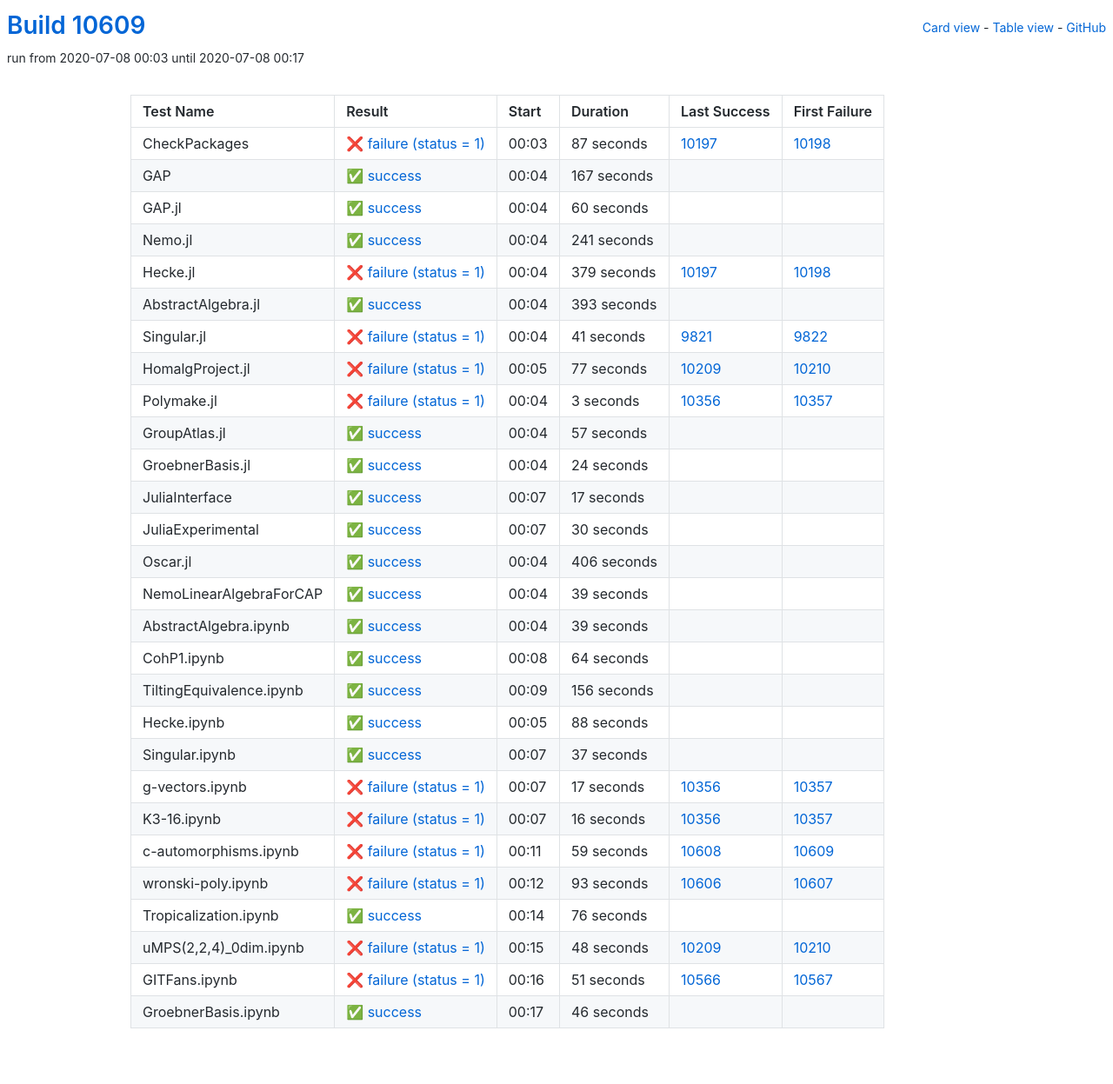
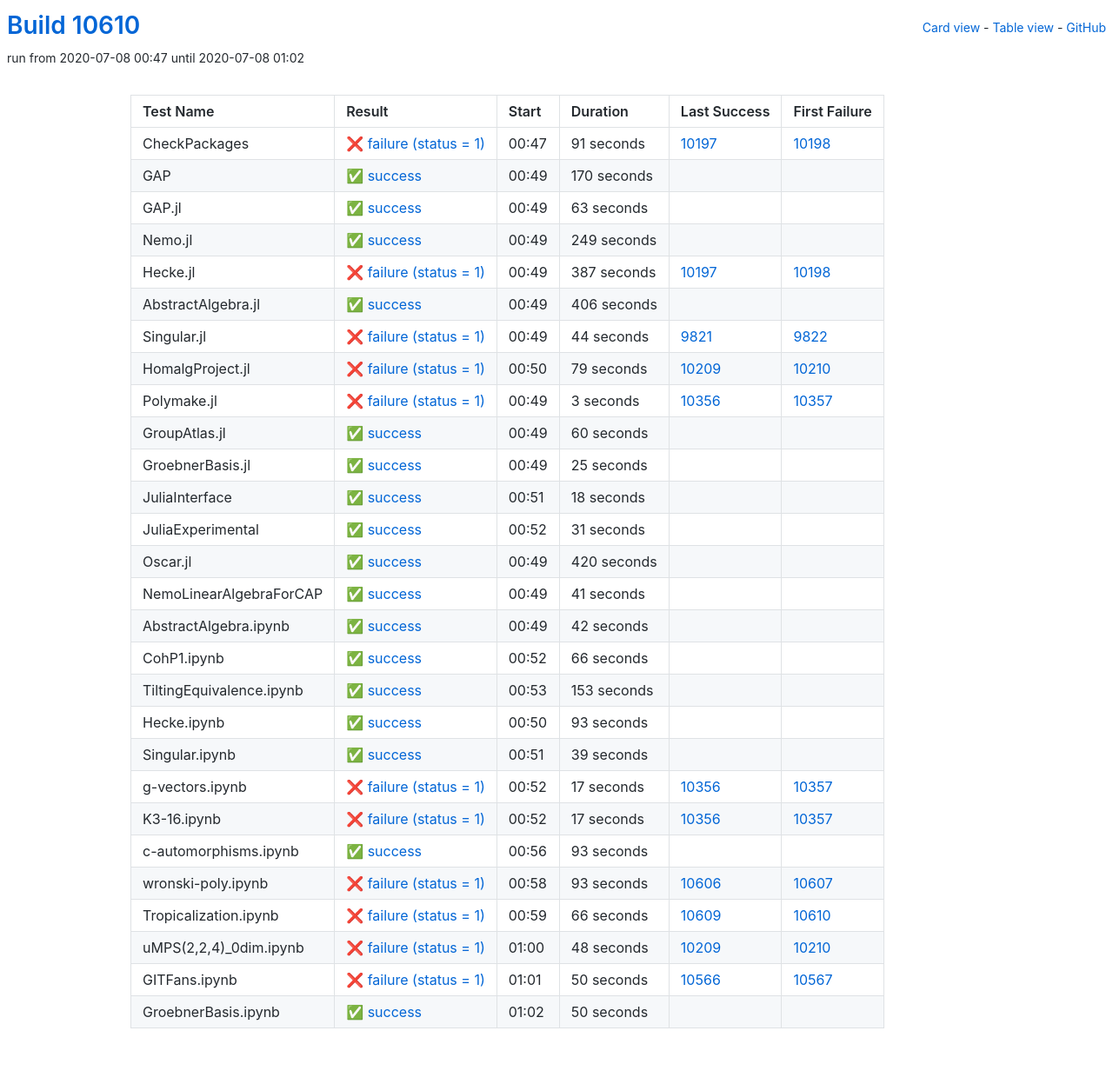
Before and after one commit to oscar-system/oscar-ci-status, a Jekyll site: the page built from table.html, in a window 1280 px wide. Shown: the whole page at 87% size. Built offline with Jekyll 4.4.1, drawn with Linux system fonts in a browser that asks for light colours.

Commit message:
Build #10610

```diff
--- a/_data/ci.yml
+++ b/_data/ci.yml
@@ -1,6 +1,6 @@
 ---
-build: 10609
-build_url: https://oscarci.mathematik.uni-kl.de/job/oscar/10609/
+build: 10610
+build_url: https://oscarci.mathematik.uni-kl.de/job/oscar/10610/
 job: oscar
 organization: oscar-system
 repo: oscar-ci-status
@@ -8,104 +8,104 @@
 tests:
 - name: CheckPackages
   id: checkpackages
-  log: https://oscarci.mathematik.uni-kl.de/job/oscar/10609/artifact/logs/build-10609/CheckPackages.log
-  start: 2020-07-08 00:03
+  log: https://oscarci.mathematik.uni-kl.de/job/oscar/10610/artifact/logs/build-10610/CheckPackages.log
+  start: 2020-07-08 00:47
   success: false
   exitcode: 1
   status: failure
-  duration: 87
+  duration: 91
   last_success: 10197
   last_success_url: https://oscarci.mathematik.uni-kl.de/job/oscar/10197/
   first_failure: 10198
   first_failure_url: https://oscarci.mathematik.uni-kl.de/job/oscar/10198/
 - name: GAP
   id: gap
-  log: https://oscarci.mathematik.uni-kl.de/job/oscar/10609/artifact/logs/build-10609/GAP.log
-  start: 2020-07-08 00:04
+  log: https://oscarci.mathematik.uni-kl.de/job/oscar/10610/artifact/logs/build-10610/GAP.log
+  start: 2020-07-08 00:49
   success: true
   exitcode: 0
   status: success
-  duration: 167
+  duration: 170
   last_success: false
   last_success_url:
   first_failure: false
   first_failure_url:
 - name: GAP.jl
   id: gap-jl
-  log: https://oscarci.mathematik.uni-kl.de/job/oscar/10609/artifact/logs/build-10609/GAP.jl.log
-  start: 2020-07-08 00:04
+  log: https://oscarci.mathematik.uni-kl.de/job/oscar/10610/artifact/logs/build-10610/GAP.jl.log
+  start: 2020-07-08 00:49
   success: true
   exitcode: 0
   status: success
-  duration: 60
+  duration: 63
   last_success: false
   last_success_url:
   first_failure: false
   first_failure_url:
 - name: Nemo.jl
   id: nemo-jl
-  log: https://oscarci.mathematik.uni-kl.de/job/oscar/10609/artifact/logs/build-10609/Nemo.jl.log
-  start: 2020-07-08 00:04
+  log: https://oscarci.mathematik.uni-kl.de/job/oscar/10610/artifact/logs/build-10610/Nemo.jl.log
+  start: 2020-07-08 00:49
   success: true
   exitcode: 0
   status: success
-  duration: 241
+  duration: 249
   last_success: false
   last_success_url:
   first_failure: false
   first_failure_url:
 - name: Hecke.jl
   id: hecke-jl
-  log: https://oscarci.mathematik.uni-kl.de/job/oscar/10609/artifact/logs/build-10609/Hecke.jl.log
-  start: 2020-07-08 00:04
+  log: https://oscarci.mathematik.uni-kl.de/job/oscar/10610/artifact/logs/build-10610/Hecke.jl.log
+  start: 2020-07-08 00:49
   success: false
   exitcode: 1
   status: failure
-  duration: 379
+  duration: 387
   last_success: 10197
   last_success_url: https://oscarci.mathematik.uni-kl.de/job/oscar/10197/
   first_failure: 10198
   first_failure_url: https://oscarci.mathematik.uni-kl.de/job/oscar/10198/
 - name: AbstractAlgebra.jl
   id: abstractalgebra-jl
-  log: https://oscarci.mathematik.uni-kl.de/job/oscar/10609/artifact/logs/build-10609/AbstractAlgebra.jl.log
-  start: 2020-07-08 00:04
+  log: https://oscarci.mathematik.uni-kl.de/job/oscar/10610/artifact/logs/build-10610/AbstractAlgebra.jl.log
+  start: 2020-07-08 00:49
   success: true
   exitcode: 0
   status: success
-  duration: 393
+  duration: 406
   last_success: false
   last_success_url:
   first_failure: false
   first_failure_url:
 - name: Singular.jl
   id: singular-jl
-  log: https://oscarci.mathematik.uni-kl.de/job/oscar/10609/artifact/logs/build-10609/Singular.jl.log
-  start: 2020-07-08 00:04
+  log: https://oscarci.mathematik.uni-kl.de/job/oscar/10610/artifact/logs/build-10610/Singular.jl.log
+  start: 2020-07-08 00:49
   success: false
   exitcode: 1
   status: failure
-  duration: 41
+  duration: 44
   last_success: 9821
   last_success_url: https://oscarci.mathematik.uni-kl.de/job/oscar/9821/
   first_failure: 9822
   first_failure_url: https://oscarci.mathematik.uni-kl.de/job/oscar/9822/
 - name: HomalgProject.jl
   id: homalgproject-jl
-  log: https://oscarci.mathematik.uni-kl.de/job/oscar/10609/artifact/logs/build-10609/HomalgProject.jl.log
-  start: 2020-07-08 00:05
+  log: https://oscarci.mathematik.uni-kl.de/job/oscar/10610/artifact/logs/build-10610/HomalgProject.jl.log
+  start: 2020-07-08 00:50
   success: false
   exitcode: 1
   status: failure
-  duration: 77
+  duration: 79
   last_success: 10209
   last_success_url: https://oscarci.mathematik.uni-kl.de/job/oscar/10209/
   first_failure: 10210
   first_failure_url: https://oscarci.mathematik.uni-kl.de/job/oscar/10210/
 - name: Polymake.jl
   id: polymake-jl
-  log: https://oscarci.mathematik.uni-kl.de/job/oscar/10609/artifact/logs/build-10609/Polymake.jl.log
-  start: 2020-07-08 00:04
+  log: https://oscarci.mathematik.uni-kl.de/job/oscar/10610/artifact/logs/build-10610/Polymake.jl.log
+  start: 2020-07-08 00:49
   success: false
   exitcode: 1
   status: failure
@@ -116,68 +116,128 @@
   first_failure_url: https://oscarci.mathematik.uni-kl.de/job/oscar/10357/
 - name: GroupAtlas.jl
   id: groupatlas-jl
-  log: https://oscarci.mathematik.uni-kl.de/job/oscar/10609/artifact/logs/build-10609/GroupAtlas.jl.log
-  start: 2020-07-08 00:04
+  log: https://oscarci.mathematik.uni-kl.de/job/oscar/10610/artifact/logs/build-10610/GroupAtlas.jl.log
+  start: 2020-07-08 00:49
   success: true
   exitcode: 0
   status: success
-  duration: 57
+  duration: 60
   last_success: false
   last_success_url:
   first_failure: false
   first_failure_url:
 - name: GroebnerBasis.jl
   id: groebnerbasis-jl
-  log: https://oscarci.mathematik.uni-kl.de/job/oscar/10609/artifact/logs/build-10609/GroebnerBasis.jl.log
-  start: 2020-07-08 00:04
+  log: https://oscarci.mathematik.uni-kl.de/job/oscar/10610/artifact/logs/build-10610/GroebnerBasis.jl.log
+  start: 2020-07-08 00:49
   success: true
   exitcode: 0
   status: success
-  duration: 24
+  duration: 25
   last_success: false
   last_success_url:
   first_failure: false
   first_failure_url:
 - name: JuliaInterface
   id: juliainterface
-  log: https://oscarci.mathematik.uni-kl.de/job/oscar/10609/artifact/logs/build-10609/JuliaInterface.log
-  start: 2020-07-08 00:07
+  log: https://oscarci.mathematik.uni-kl.de/job/oscar/10610/artifact/logs/build-10610/JuliaInterface.log
+  start: 2020-07-08 00:51
   success: true
   exitcode: 0
   status: success
-  duration: 17
+  duration: 18
   last_success: false
   last_success_url:
   first_failure: false
   first_failure_url:
 - name: JuliaExperimental
   id: juliaexperimental
-  log: https://oscarci.mathematik.uni-kl.de/job/oscar/10609/artifact/logs/build-10609/JuliaExperimental.log
-  start: 2020-07-08 00:07
+  log: https://oscarci.mathematik.uni-kl.de/job/oscar/10610/artifact/logs/build-10610/JuliaExperimental.log
+  start: 2020-07-08 00:52
   success: true
   exitcode: 0
   status: success
-  duration: 30
+  duration: 31
   last_success: false
   last_success_url:
   first_failure: false
   first_failure_url:
 - name: Oscar.jl
   id: oscar-jl
-  log: https://oscarci.mathematik.uni-kl.de/job/oscar/10609/artifact/logs/build-10609/Oscar.jl.log
-  start: 2020-07-08 00:04
+  log: https://oscarci.mathematik.uni-kl.de/job/oscar/10610/artifact/logs/build-10610/Oscar.jl.log
+  start: 2020-07-08 00:49
   success: true
   exitcode: 0
   status: success
-  duration: 406
+  duration: 420
   last_success: false
   last_success_url:
   first_failure: false
   first_failure_url:
 - name: NemoLinearAlgebraForCAP
   id: nemolinearalgebraforcap
-  log: https://oscarci.mathematik.uni-kl.de/job/oscar/10609/artifact/logs/build-10609/NemoLinearAlgebraForCAP.log
-  start: 2020-07-08 00:04
+  log: https://oscarci.mathematik.uni-kl.de/job/oscar/10610/artifact/logs/build-10610/NemoLinearAlgebraForCAP.log
+  start: 2020-07-08 00:49
+  success: true
+  exitcode: 0
+  status: success
+  duration: 41
+  last_success: false
+  last_success_url:
+  first_failure: false
+  first_failure_url:
+- name: AbstractAlgebra.ipynb
+  id: abstractalgebra-ipynb
+  log: https://oscarci.mathematik.uni-kl.de/job/oscar/10610/artifact/logs/build-10610/AbstractAlgebra.ipynb.log
+  start: 2020-07-08 00:49
+  success: true
+  exitcode: 0
+  status: success
+  duration: 42
+  last_success: false
+  last_success_url:
+  first_failure: false
+  first_failure_url:
+- name: CohP1.ipynb
+  id: cohp1-ipynb
+  log: https://oscarci.mathematik.uni-kl.de/job/oscar/10610/artifact/logs/build-10610/CohP1.ipynb.log
+  start: 2020-07-08 00:52
+  success: true
+  exitcode: 0
+  status: success
+  duration: 66
+  last_success: false
+  last_success_url:
+  first_failure: false
+  first_failure_url:
+- name: TiltingEquivalence.ipynb
+  id: tiltingequivalence-ipynb
+  log: https://oscarci.mathematik.uni-kl.de/job/oscar/10610/artifact/logs/build-10610/TiltingEquivalence.ipynb.log
+  start: 2020-07-08 00:53
+  success: true
+  exitcode: 0
+  status: success
+  duration: 153
+  last_success: false
+  last_success_url:
+  first_failure: false
+  first_failure_url:
+- name: Hecke.ipynb
+  id: hecke-ipynb
+  log: https://oscarci.mathematik.uni-kl.de/job/oscar/10610/artifact/logs/build-10610/Hecke.ipynb.log
+  start: 2020-07-08 00:50
+  success: true
+  exitcode: 0
+  status: success
+  duration: 93
+  last_success: false
+  last_success_url:
+  first_failure: false
+  first_failure_url:
+- name: Singular.ipynb
+  id: singular-ipynb
+  log: https://oscarci.mathematik.uni-kl.de/job/oscar/10610/artifact/logs/build-10610/Singular.ipynb.log
+  start: 2020-07-08 00:51
   success: true
   exitcode: 0
   status: success
@@ -186,70 +246,10 @@
   last_success_url:
   first_failure: false
   first_failure_url:
-- name: AbstractAlgebra.ipynb
-  id: abstractalgebra-ipynb
-  log: https://oscarci.mathematik.uni-kl.de/job/oscar/10609/artifact/logs/build-10609/AbstractAlgebra.ipynb.log
-  start: 2020-07-08 00:04
-  success: true
-  exitcode: 0
-  status: success
-  duration: 39
-  last_success: false
-  last_success_url:
-  first_failure: false
-  first_failure_url:
-- name: CohP1.ipynb
-  id: cohp1-ipynb
-  log: https://oscarci.mathematik.uni-kl.de/job/oscar/10609/artifact/logs/build-10609/CohP1.ipynb.log
-  start: 2020-07-08 00:08
-  success: true
-  exitcode: 0
-  status: success
-  duration: 64
-  last_success: false
-  last_success_url:
-  first_failure: false
-  first_failure_url:
-- name: TiltingEquivalence.ipynb
-  id: tiltingequivalence-ipynb
-  log: https://oscarci.mathematik.uni-kl.de/job/oscar/10609/artifact/logs/build-10609/TiltingEquivalence.ipynb.log
-  start: 2020-07-08 00:09
-  success: true
-  exitcode: 0
-  status: success
-  duration: 156
-  last_success: false
-  last_success_url:
-  first_failure: false
-  first_failure_url:
-- name: Hecke.ipynb
-  id: hecke-ipynb
-  log: https://oscarci.mathematik.uni-kl.de/job/oscar/10609/artifact/logs/build-10609/Hecke.ipynb.log
-  start: 2020-07-08 00:05
-  success: true
-  exitcode: 0
-  status: success
-  duration: 88
-  last_success: false
-  last_success_url:
-  first_failure: false
-  first_failure_url:
-- name: Singular.ipynb
-  id: singular-ipynb
-  log: https://oscarci.mathematik.uni-kl.de/job/oscar/10609/artifact/logs/build-10609/Singular.ipynb.log
-  start: 2020-07-08 00:07
-  success: true
-  exitcode: 0
-  status: success
-  duration: 37
-  last_success: false
-  last_success_url:
-  first_failure: false
-  first_failure_url:
 - name: g-vectors.ipynb
   id: g-vectors-ipynb
-  log: https://oscarci.mathematik.uni-kl.de/job/oscar/10609/artifact/logs/build-10609/g-vectors.ipynb.log
-  start: 2020-07-08 00:07
+  log: https://oscarci.mathematik.uni-kl.de/job/oscar/10610/artifact/logs/build-10610/g-vectors.ipynb.log
+  start: 2020-07-08 00:52
   success: false
   exitcode: 1
   status: failure
@@ -260,32 +260,32 @@
   first_failure_url: https://oscarci.mathematik.uni-kl.de/job/oscar/10357/
 - name: K3-16.ipynb
   id: k3-16-ipynb
-  log: https://oscarci.mathematik.uni-kl.de/job/oscar/10609/artifact/logs/build-10609/K3-16.ipynb.log
-  start: 2020-07-08 00:07
+  log: https://oscarci.mathematik.uni-kl.de/job/oscar/10610/artifact/logs/build-10610/K3-16.ipynb.log
+  start: 2020-07-08 00:52
   success: false
   exitcode: 1
   status: failure
-  duration: 16
+  duration: 17
   last_success: 10356
   last_success_url: https://oscarci.mathematik.uni-kl.de/job/oscar/10356/
   first_failure: 10357
   first_failure_url: https://oscarci.mathematik.uni-kl.de/job/oscar/10357/
 - name: c-automorphisms.ipynb
   id: c-automorphisms-ipynb
-  log: https://oscarci.mathematik.uni-kl.de/job/oscar/10609/artifact/logs/build-10609/c-automorphisms.ipynb.log
-  start: 2020-07-08 00:11
-  success: false
-  exitcode: 1
-  status: failure
-  duration: 59
-  last_success: 10608
-  last_success_url: https://oscarci.mathematik.uni-kl.de/job/oscar/10608/
-  first_failure: 10609
-  first_failure_url: https://oscarci.mathematik.uni-kl.de/job/oscar/10609/
+  log: https://oscarci.mathematik.uni-kl.de/job/oscar/10610/artifact/logs/build-10610/c-automorphisms.ipynb.log
+  start: 2020-07-08 00:56
+  success: true
+  exitcode: 0
+  status: success
+  duration: 93
+  last_success: false
+  last_success_url:
+  first_failure: false
+  first_failure_url:
 - name: wronski-poly.ipynb
   id: wronski-poly-ipynb
-  log: https://oscarci.mathematik.uni-kl.de/job/oscar/10609/artifact/logs/build-10609/wronski-poly.ipynb.log
-  start: 2020-07-08 00:12
+  log: https://oscarci.mathematik.uni-kl.de/job/oscar/10610/artifact/logs/build-10610/wronski-poly.ipynb.log
+  start: 2020-07-08 00:58
   success: false
   exitcode: 1
   status: failure
@@ -296,20 +296,20 @@
   first_failure_url: https://oscarci.mathematik.uni-kl.de/job/oscar/10607/
 - name: Tropicalization.ipynb
   id: tropicalization-ipynb
-  log: https://oscarci.mathematik.uni-kl.de/job/oscar/10609/artifact/logs/build-10609/Tropicalization.ipynb.log
-  start: 2020-07-08 00:14
-  success: true
-  exitcode: 0
-  status: success
-  duration: 76
-  last_success: false
-  last_success_url:
-  first_failure: false
-  first_failure_url:
+  log: https://oscarci.mathematik.uni-kl.de/job/oscar/10610/artifact/logs/build-10610/Tropicalization.ipynb.log
+  start: 2020-07-08 00:59
+  success: false
+  exitcode: 1
+  status: failure
+  duration: 66
+  last_success: 10609
+  last_success_url: https://oscarci.mathematik.uni-kl.de/job/oscar/10609/
+  first_failure: 10610
+  first_failure_url: https://oscarci.mathematik.uni-kl.de/job/oscar/10610/
 - name: uMPS(2,2,4)_0dim.ipynb
   id: umps-2-2-4-0dim-ipynb
-  log: https://oscarci.mathematik.uni-kl.de/job/oscar/10609/artifact/logs/build-10609/uMPS-2-2-4-_0dim.ipynb.log
-  start: 2020-07-08 00:15
+  log: https://oscarci.mathematik.uni-kl.de/job/oscar/10610/artifact/logs/build-10610/uMPS-2-2-4-_0dim.ipynb.log
+  start: 2020-07-08 01:00
   success: false
   exitcode: 1
   status: failure
@@ -320,24 +320,24 @@
   first_failure_url: https://oscarci.mathematik.uni-kl.de/job/oscar/10210/
 - name: GITFans.ipynb
   id: gitfans-ipynb
-  log: https://oscarci.mathematik.uni-kl.de/job/oscar/10609/artifact/logs/build-10609/GITFans.ipynb.log
-  start: 2020-07-08 00:16
+  log: https://oscarci.mathematik.uni-kl.de/job/oscar/10610/artifact/logs/build-10610/GITFans.ipynb.log
+  start: 2020-07-08 01:01
   success: false
   exitcode: 1
   status: failure
-  duration: 51
+  duration: 50
   last_success: 10566
   last_success_url: https://oscarci.mathematik.uni-kl.de/job/oscar/10566/
   first_failure: 10567
   first_failure_url: https://oscarci.mathematik.uni-kl.de/job/oscar/10567/
 - name: GroebnerBasis.ipynb
   id: groebnerbasis-ipynb
-  log: https://oscarci.mathematik.uni-kl.de/job/oscar/10609/artifact/logs/build-10609/GroebnerBasis.ipynb.log
-  start: 2020-07-08 00:17
+  log: https://oscarci.mathematik.uni-kl.de/job/oscar/10610/artifact/logs/build-10610/GroebnerBasis.ipynb.log
+  start: 2020-07-08 01:02
   success: true
   exitcode: 0
   status: success
-  duration: 46
+  duration: 50
   last_success: false
   last_success_url:
   first_failure: false
```
Also changed, not shown: README.md.
